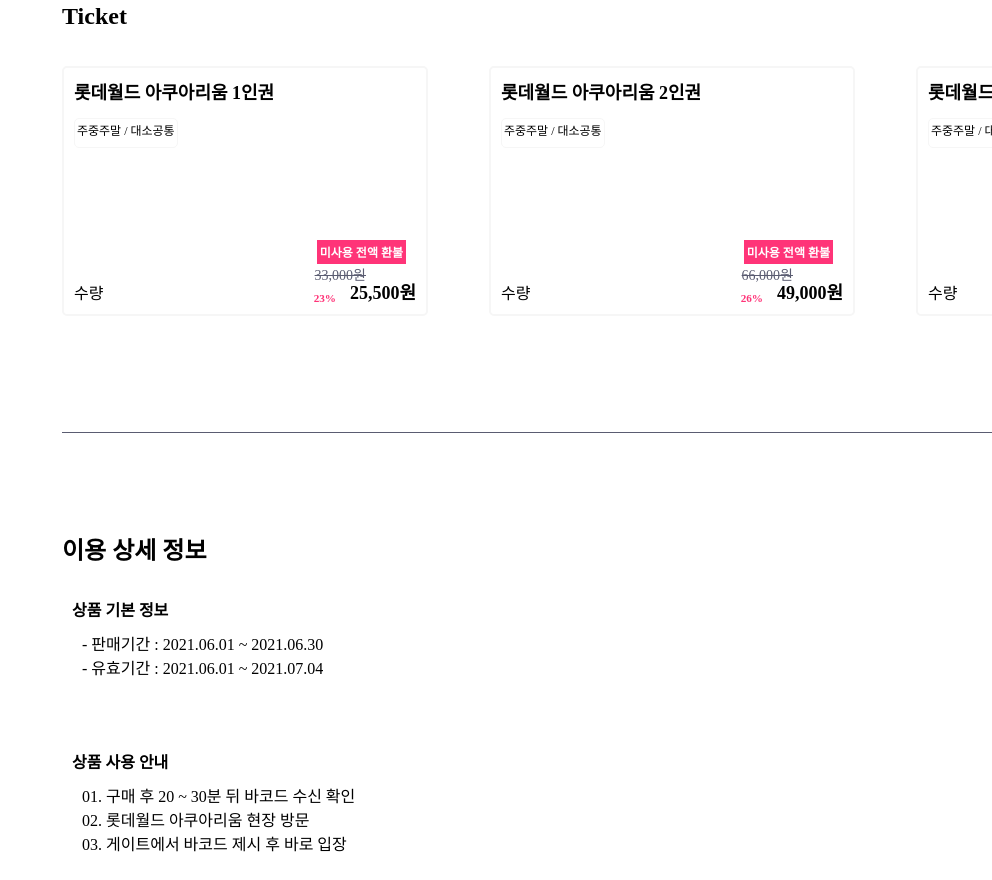
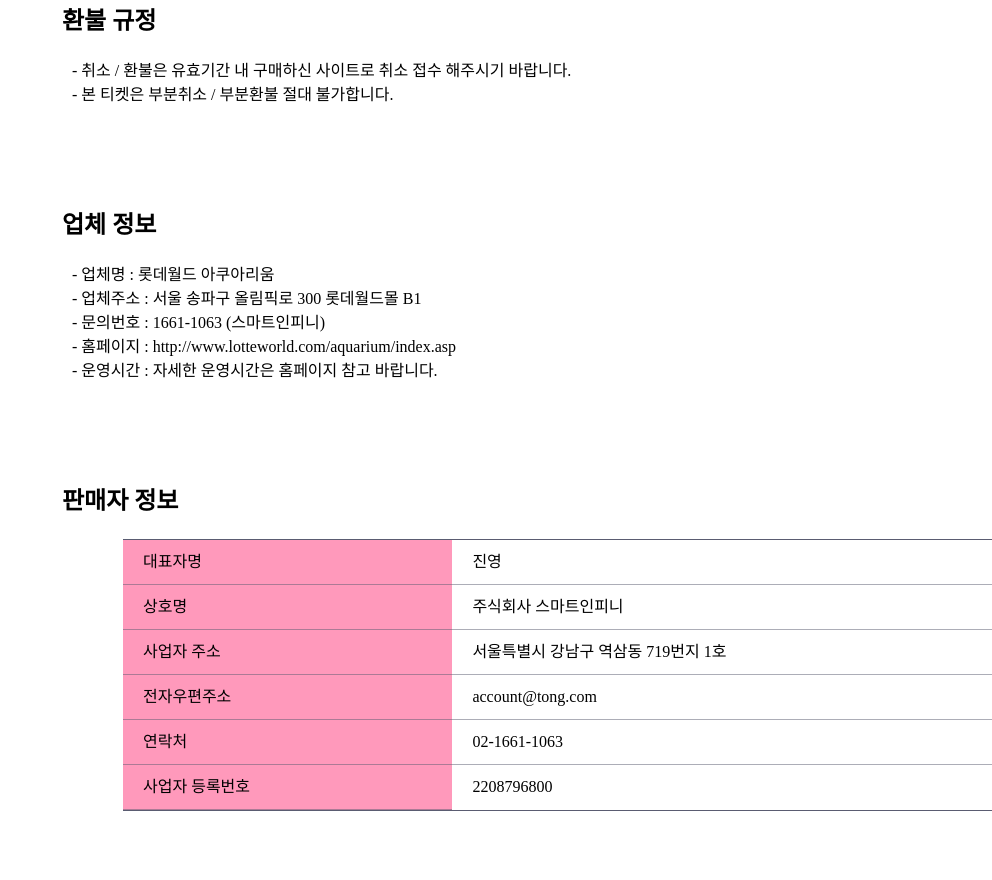
Before and after one commit to zooioioq/project_yanolja, a plain HTML site: page html/leisure/lotte_aquarium/lotte_aquarium.html in a window 1280 px wide. Shown: the part 1380-2260 px from the top of the page, without its empty margins (288-1280 px from the left). Drawn offline with Linux system fonts and the light colour scheme.

Commit message:
creat a lotte_aquarium.html in refund_info_area

```diff
--- a/css/src/lotte_aquarium.css
+++ b/css/src/lotte_aquarium.css
@@ -221,13 +221,14 @@
 /* detail_info_area */
 
 
-
+.detail_info_area {
+  display : none;
+}
 
 .ticket_area {
   width : 100%;
   height : auto;
   padding-bottom : 100px;
-  border-bottom : 1px solid var(--color-gray);
 }
 
 .ticket_select_area {
@@ -245,7 +246,6 @@
   border : 2px solid var(--color-bg-white);
   border-radius: 5px;
   box-sizing: border-box;
-  /* background-color : #aaa; */
 }
 
 .ticket_select_area > dl:last-child {
@@ -346,7 +346,6 @@
   padding : 10px;
   margin : 50px 0;
   box-sizing: border-box;
-  /* background-color : #acf; */
 }
 
 .use_info_subdivide:first-of-type {
@@ -370,4 +369,64 @@
 
 
 
+
+
+
+
 /* refund_info_area */
+
+.refund_info_area {
+  width : 100%;
+  height : auto;
+  line-height: 1.5;
+  padding-bottom : 200px;
+}
+.refund_info_area > div {
+  margin-bottom: 100px;
+}
+
+.refund_info_area h3 {
+  margin-bottom : 20px;
+}
+
+.refund_info_area li {
+  padding-left : 10px;
+}
+
+.refund_area {
+  width : 100%;
+  height: auto;
+}
+
+.seller_info_area > dl {
+  width : 90%;
+  height : auto;
+  margin : auto;
+  box-sizing: border-box;
+  border-top : 1px solid var(--color-gray);
+  border-bottom : 1px solid var(--color-gray);
+}
+.seller_info_area dt {
+  float : left;
+  width : 30%;
+  padding : 10px;
+  padding-left : 20px;
+  box-sizing: border-box;
+  border-bottom : 1px solid rgba(90,92,113,0.5);
+  background-color : rgba(255,52,120,0.5);
+}
+
+.seller_info_area dd {
+  float : left;
+  width : 70%;
+  padding: 10px;
+  padding-left: 20px;
+  box-sizing: border-box;
+  border-bottom : 1px solid rgba(90,92,113,0.5);
+  box-sizing: border-box;
+}
+
+.seller_info_area dt:last-child,
+.seller_info_area dd:last-child {
+  border-bottom : 0;
+}
--- a/html/leisure/lotte_aquarium/lotte_aquarium.html
+++ b/html/leisure/lotte_aquarium/lotte_aquarium.html
@@ -322,8 +322,53 @@
 
           <article class="refund_info_area">
 
+            <div class="refund_area">
+              <h3> 환불 규정 </h3>
+              <ul>
+                <li> - 취소 / 환불은 유효기간 내 구매하신 사이트로 취소 접수 해주시기 바랍니다. </li>
+                <li> - 본 티켓은 부분취소 / 부분환불 절대 불가합니다. </li>
+              </ul>
+            </div> <!-----------------------------------refund_area-->
+
+
+            <div class="business_info_area">
+              <h3> 업체 정보 </h3>
+              <ul>
+                <li> - 업체명 : 롯데월드 아쿠아리움 </li>
+                <li> - 업체주소 : 서울 송파구 올림픽로 300 롯데월드몰 B1 </li>
+                <li> - 문의번호 : 1661-1063 (스마트인피니) </li>
+                <li> - 홈페이지 : http://www.lotteworld.com/aquarium/index.asp </li>
+                <li> - 운영시간 : 자세한 운영시간은 홈페이지 참고 바랍니다. </li>
+              </ul>
+            </div> <!------------------------------------business_info_area-->
+
+
+            <div class="seller_info_area">
+              <h3> 판매자 정보 </h3>
+              <dl class="clearfix">
+                <dt> 대표자명 </dt>
+                <dd> 진영 </dd>
+
+                <dt> 상호명 </dt>
+                <dd> 주식회사 스마트인피니 </dd>
+
+                <dt> 사업자 주소 </dt>
+                <dd> 서울특별시 강남구 역삼동 719번지 1호 </dd>
+
+                <dt> 전자우편주소 </dt>
+                <dd> account@tong.com </dd>
+
+                <dt> 연락처 </dt>
+                <dd> 02-1661-1063 </dd>
+
+                <dt> 사업자 등록번호 </dt>
+                <dd> 2208796800 </dd>
+              </dl>
+            </div> <!--------------------------------------seller_info_area-->
           </article><!------------------------------------refund_info_area-->
        </article> <!---------------------------------------informationBox-->
+
+
 
 
 
```
